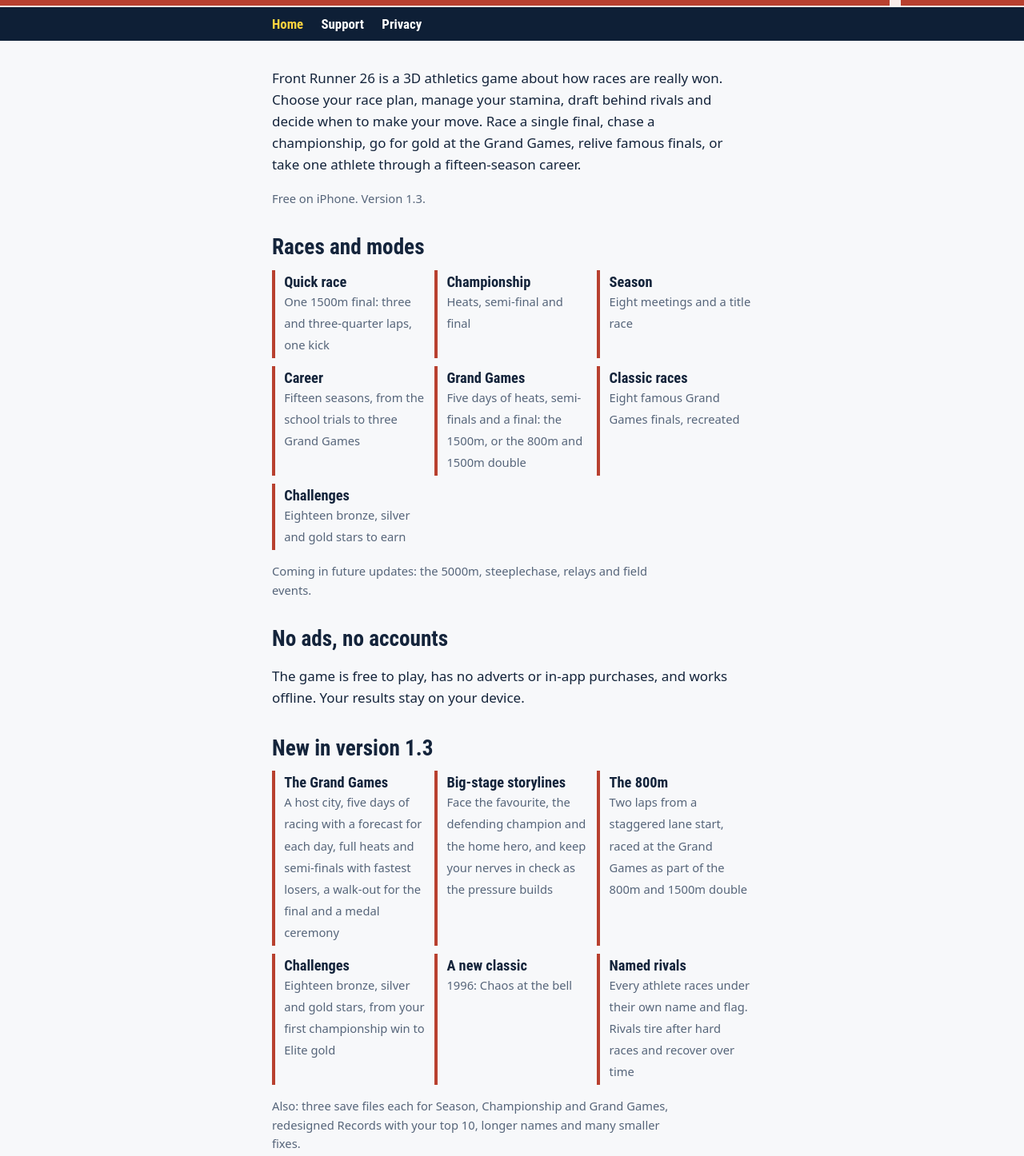
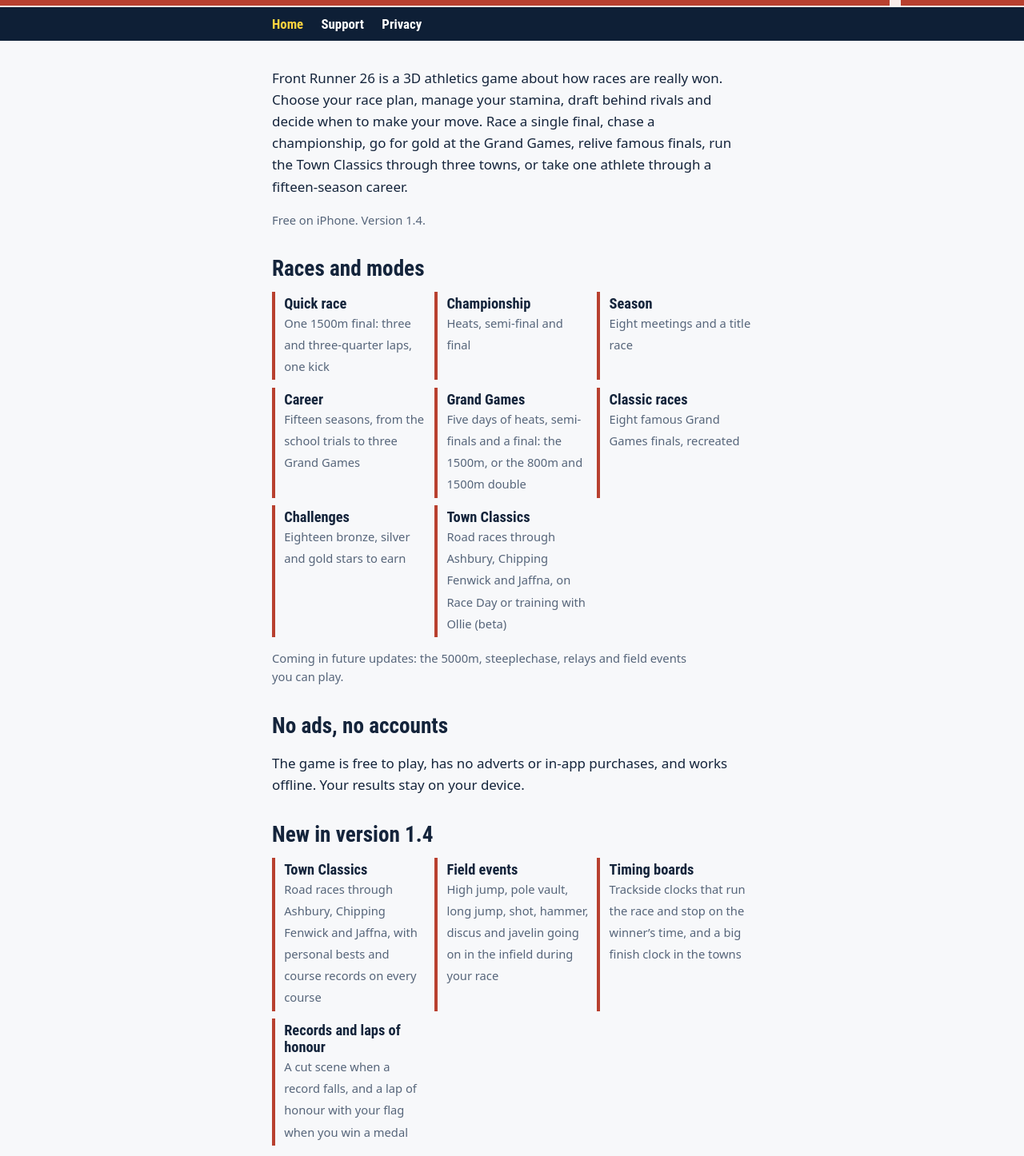
Before and after one commit to psdm77r7fn-lgtm/Front-Runner-26, a plain HTML site: page index.html in a window 1280 px wide. Shown: the part 312-1758 px from the top of the page at 80% size. Drawn offline with Linux system fonts and the light colour scheme.

Commit message:
Add files via upload

```diff
--- a/index.html
+++ b/index.html
@@ -4,7 +4,7 @@
 <meta charset="utf-8">
 <meta name="viewport" content="width=device-width, initial-scale=1">
 <title>Front Runner 26: track &amp; field race tactics</title>
-<meta name="description" content="Front Runner 26 is a 3D athletics game about racing tactics: pace yourself, sit in the pack and time your kick. Race the Grand Games over 800m and 1500m, relive famous finals and build a fifteen-season career.">
+<meta name="description" content="Front Runner 26 is a 3D athletics game about racing tactics: pace yourself, sit in the pack and time your kick. Race the Grand Games over 800m and 1500m and the Town Classics, and build a fifteen-season career.">
 <link rel="stylesheet" href="style.css">
 </head>
 <body>
@@ -17,8 +17,8 @@
 </header>
 <nav aria-label="Site"><div class="wrap"><a href="./" aria-current="page">Home</a><a href="support.html">Support</a><a href="privacy.html">Privacy</a></div></nav>
 <main><div class="wrap">
-  <p>Front Runner 26 is a 3D athletics game about how races are really won. Choose your race plan, manage your stamina, draft behind rivals and decide when to make your move. Race a single final, chase a championship, go for gold at the Grand Games, relive famous finals, or take one athlete through a fifteen-season career.</p>
-  <p class="meta">Free on iPhone. Version 1.3.</p>
+  <p>Front Runner 26 is a 3D athletics game about how races are really won. Choose your race plan, manage your stamina, draft behind rivals and decide when to make your move. Race a single final, chase a championship, go for gold at the Grand Games, relive famous finals, run the Town Classics through three towns, or take one athlete through a fifteen-season career.</p>
+  <p class="meta">Free on iPhone. Version 1.4.</p>
   <h2>Races and modes</h2>
   <ul class="events">
     <li><b>Quick race</b><span>One 1500m final: three and three-quarter laps, one kick</span></li>
@@ -28,20 +28,18 @@
     <li><b>Grand Games</b><span>Five days of heats, semi-finals and a final: the 1500m, or the 800m and 1500m double</span></li>
     <li><b>Classic races</b><span>Eight famous Grand Games finals, recreated</span></li>
     <li><b>Challenges</b><span>Eighteen bronze, silver and gold stars to earn</span></li>
+    <li><b>Town Classics</b><span>Road races through Ashbury, Chipping Fenwick and Jaffna, on Race Day or training with Ollie (beta)</span></li>
   </ul>
-  <p class="meta">Coming in future updates: the 5000m, steeplechase, relays and field events.</p>
+  <p class="meta">Coming in future updates: the 5000m, steeplechase, relays and field events you can play.</p>
   <h2>No ads, no accounts</h2>
   <p>The game is free to play, has no adverts or in-app purchases, and works offline. Your results stay on your device.</p>
-  <h2>New in version 1.3</h2>
+  <h2>New in version 1.4</h2>
   <ul class="events">
-    <li><b>The Grand Games</b><span>A host city, five days of racing with a forecast for each day, full heats and semi-finals with fastest losers, a walk-out for the final and a medal ceremony</span></li>
-    <li><b>Big-stage storylines</b><span>Face the favourite, the defending champion and the home hero, and keep your nerves in check as the pressure builds</span></li>
-    <li><b>The 800m</b><span>Two laps from a staggered lane start, raced at the Grand Games as part of the 800m and 1500m double</span></li>
-    <li><b>Challenges</b><span>Eighteen bronze, silver and gold stars, from your first championship win to Elite gold</span></li>
-    <li><b>A new classic</b><span>1996: Chaos at the bell</span></li>
-    <li><b>Named rivals</b><span>Every athlete races under their own name and flag. Rivals tire after hard races and recover over time</span></li>
+    <li><b>Town Classics</b><span>Road races through Ashbury, Chipping Fenwick and Jaffna, with personal bests and course records on every course</span></li>
+    <li><b>Field events</b><span>High jump, pole vault, long jump, shot, hammer, discus and javelin going on in the infield during your race</span></li>
+    <li><b>Timing boards</b><span>Trackside clocks that run the race and stop on the winner&rsquo;s time, and a big finish clock in the towns</span></li>
+    <li><b>Records and laps of honour</b><span>A cut scene when a record falls, and a lap of honour with your flag when you win a medal</span></li>
   </ul>
-  <p class="meta">Also: three save files each for Season, Championship and Grand Games, redesigned Records with your top 10, longer names and many smaller fixes.</p>
   <a class="soon store" href="https://apps.apple.com/app/front-runner-26/id6827939434">Download on the App Store</a>
 </div></main>
 <footer><div class="wrap">Front Runner 26 · <a href="support.html">Support</a> · <a href="privacy.html">Privacy policy</a></div></footer>
```
Also changed, not shown: support.html (+4 -0 lines).
